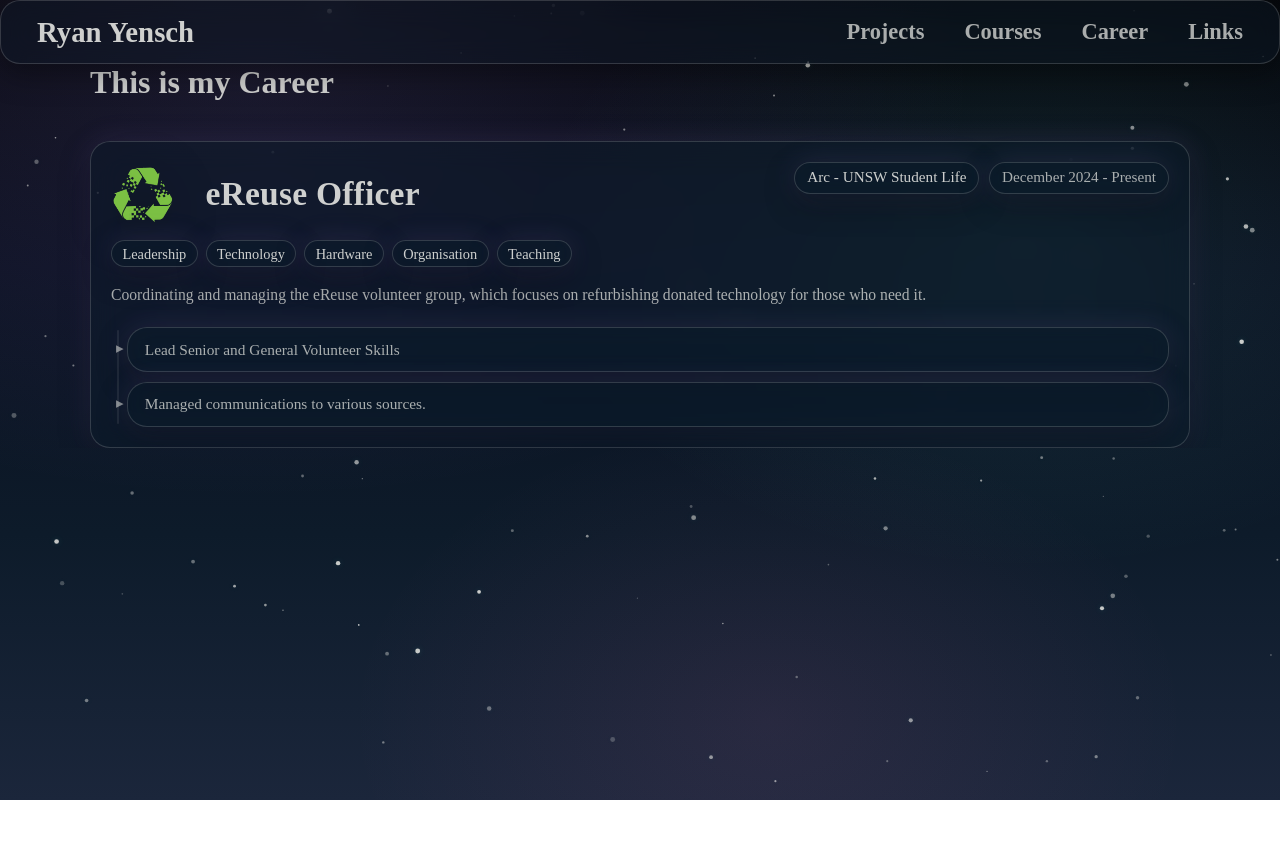
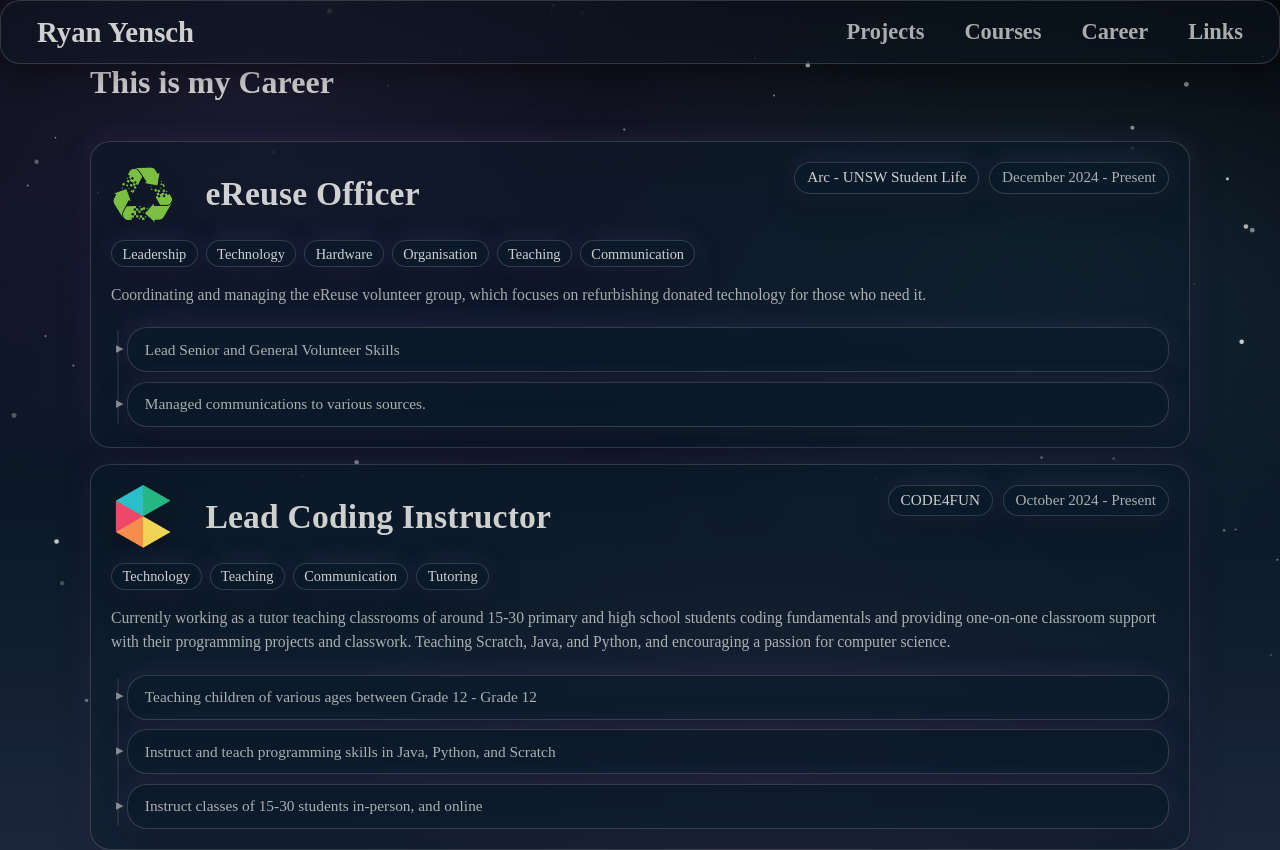
Before and after one commit to RyanYensch/Personal-Website, a React (Vite) app: page /career in a window 1280 px wide. Before the commit the page ends 800 px from the top, so only its background shows below. Built offline with nearby package versions, Linux system fonts and the light colour scheme.

Commit message:
updated careers

```diff
--- a/src/content/careers/careers.ts
+++ b/src/content/careers/careers.ts
@@ -9,7 +9,17 @@ export const Careers: Career[] = [
         end: "Present",
         summary: "Coordinating and managing the eReuse volunteer group, which focuses on refurbishing donated technology for those who need it.",
         coverImage: "/ereuse-logo.png",
-        tags: ["Leadership", "Technology", "Hardware", "Organisation", "Teaching"],
+        tags: ["Leadership", "Technology", "Hardware", "Organisation", "Teaching", "Communication"],
         points: ["Lead Senior and General Volunteer Skills", "Managed communications to various sources."]
+    },
+    {
+        title: "Lead Coding Instructor",
+        employer: "CODE4FUN",
+        start: "October 2024",
+        end: "Present",
+        summary: "Currently working as a tutor teaching classrooms of around 15-30 primary and high school students coding fundamentals and providing one-on-one classroom support with their programming projects and classwork. Teaching Scratch, Java, and Python, and encouraging a passion for computer science.",
+        coverImage: "/code4fun.png",
+        tags: ["Technology", "Teaching", "Communication", "Tutoring"],
+        points: ["Teaching children of various ages between Grade 12 - Grade 12", "Instruct and teach programming skills in Java, Python, and Scratch", "Instruct classes of 15-30 students in-person, and online"]
     }
 ]
```
Also changed, not shown: public/code4fun.png (added).
